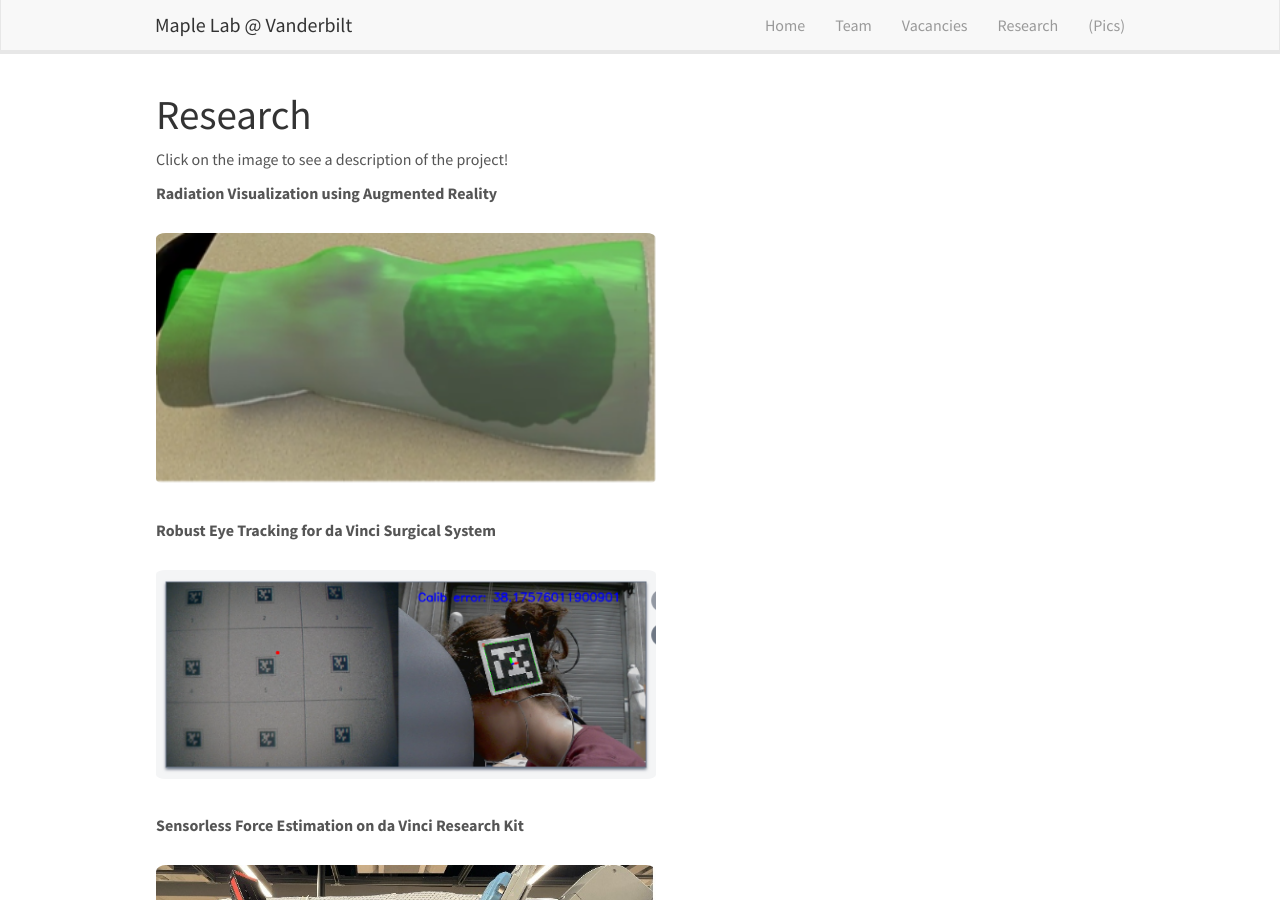
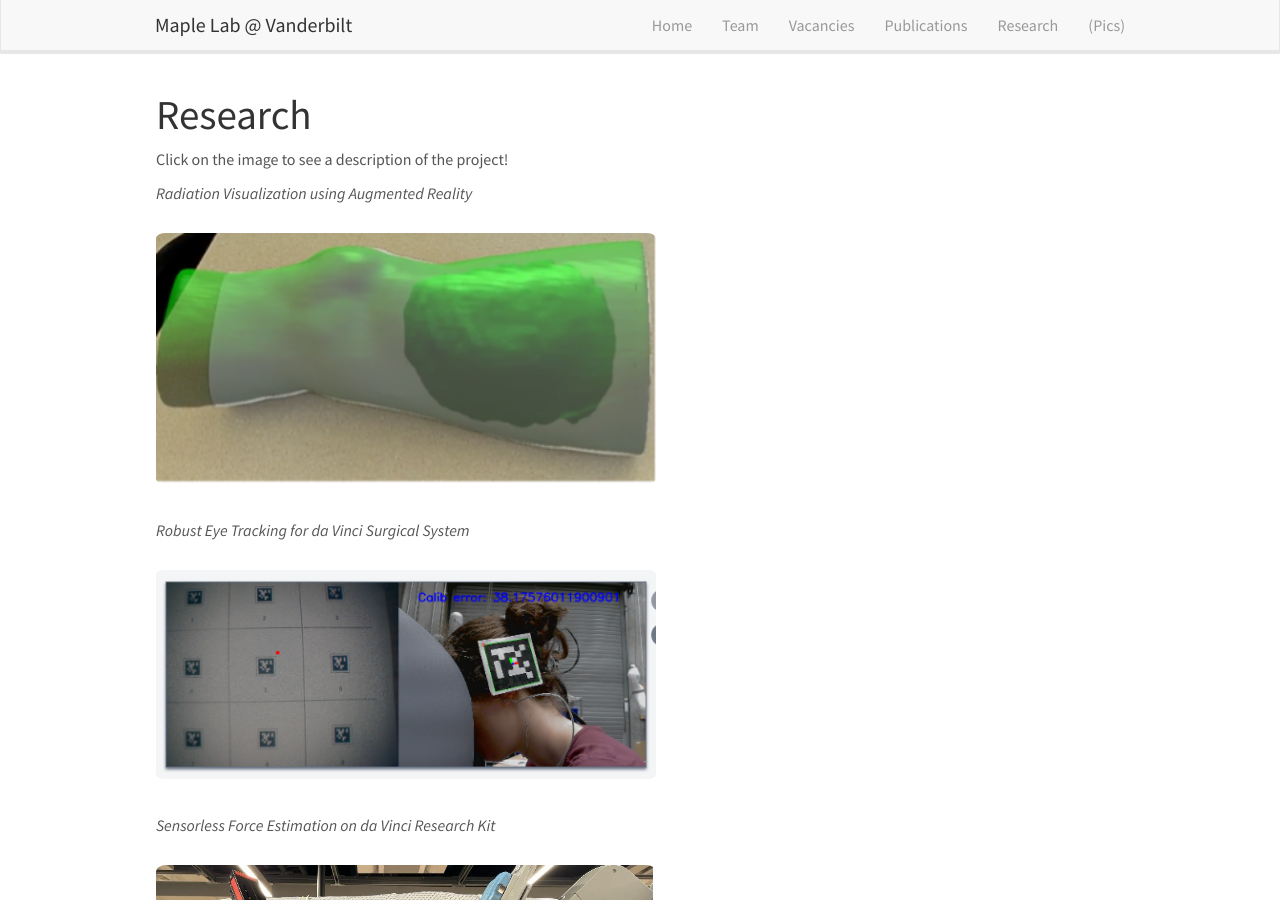
Before and after one commit to vu-maple-lab/vu-maple-lab.github.io, a Jekyll site: the page built from research.md, in a window 1280 px wide and 900 px high. Built offline with Jekyll 4.4.1, drawn with Linux system fonts in a browser that asks for light colours; nearby versions of some CDN libraries.

Commit message:
play around with image sizes more

```diff
--- a/_includes/header.html
+++ b/_includes/header.html
@@ -15,7 +15,7 @@
 		<li><a href="{{ site.url }}{{ site.baseurl }}/">Home</a></li>
 		<li><a href="{{ site.url }}{{ site.baseurl }}/team">Team</a></li>
 		<li><a href="{{ site.url }}{{ site.baseurl }}/vacancies">Vacancies</a></li>
-		<!-- <li><a href="{{ site.url }}{{ site.baseurl }}/publications">Publications</a></li> -->
+		<li><a href="{{ site.url }}{{ site.baseurl }}/publications">Publications</a></li>
 		<li><a href="{{ site.url }}{{ site.baseurl }}/research">Research</a></li>
 		<li><a href="{{ site.url }}{{ site.baseurl }}/pictures">(Pics)</a></li>
 	  </ul>
--- a/research.md
+++ b/research.md
@@ -9,7 +9,7 @@
 # Research
 Click on the image to see a description of the project!
 
-**Radiation Visualization using Augmented Reality**
+*Radiation Visualization using Augmented Reality*
 
 <p>
   <a href="{{ site.url }}{{ site.baseurl }}/research/sarcoma" title="Sarcoma">
@@ -17,7 +17,7 @@
   </a>
 </p>
 
-**Robust Eye Tracking for da Vinci Surgical System**
+*Robust Eye Tracking for da Vinci Surgical System*
 
 <p>
   <a href="{{ site.url }}{{ site.baseurl }}/research/dvrk_gaze" title="dvrk_gaze">
@@ -25,7 +25,7 @@
   </a>
 </p>
 
-**Sensorless Force Estimation on da Vinci Research Kit**
+*Sensorless Force Estimation on da Vinci Research Kit*
 
 <p>
   <a href="{{ site.url }}{{ site.baseurl }}/research/force_estimation" title="force_estimation">
@@ -33,7 +33,7 @@
   </a>
 </p>
 
-**Surgical Training and Skill Assessment through Augmented Reality**
+*Surgical Training and Skill Assessment through Augmented Reality*
 
 <p>
   <a href="{{ site.url }}{{ site.baseurl }}/research/kidney_gaze" title="kidney_gaze">
@@ -41,11 +41,11 @@
   </a>
 </p>
 
-**Vision based Navigation in Endoscopic Kidney Surgeries**
+*Vision based Navigation in Endoscopic Kidney Surgeries*
 
 <p>
   <a href="{{ site.url }}{{ site.baseurl }}/research/kidney_reconstruction" title="kidney_reconstruction">
-    <img src="{{ site.url }}{{ site.baseurl }}/images/researchpic/kidney_reco.png" alt="kidney_reconstruction" style="width: 500px"/>
+    <img src="{{ site.url }}{{ site.baseurl }}/images/researchpic/kidney_reco.png" alt="kidney_reconstruction" style="width: 400px"/>
   </a>
 </p>
 
```
Also changed, not shown: _data/publist.yml (+9 -0 lines), _pages/home.md (+1 -1 lines), _pages/publications.md (+1 -1 lines), research_projs/kidney_reco.md (+1 -1 lines).
